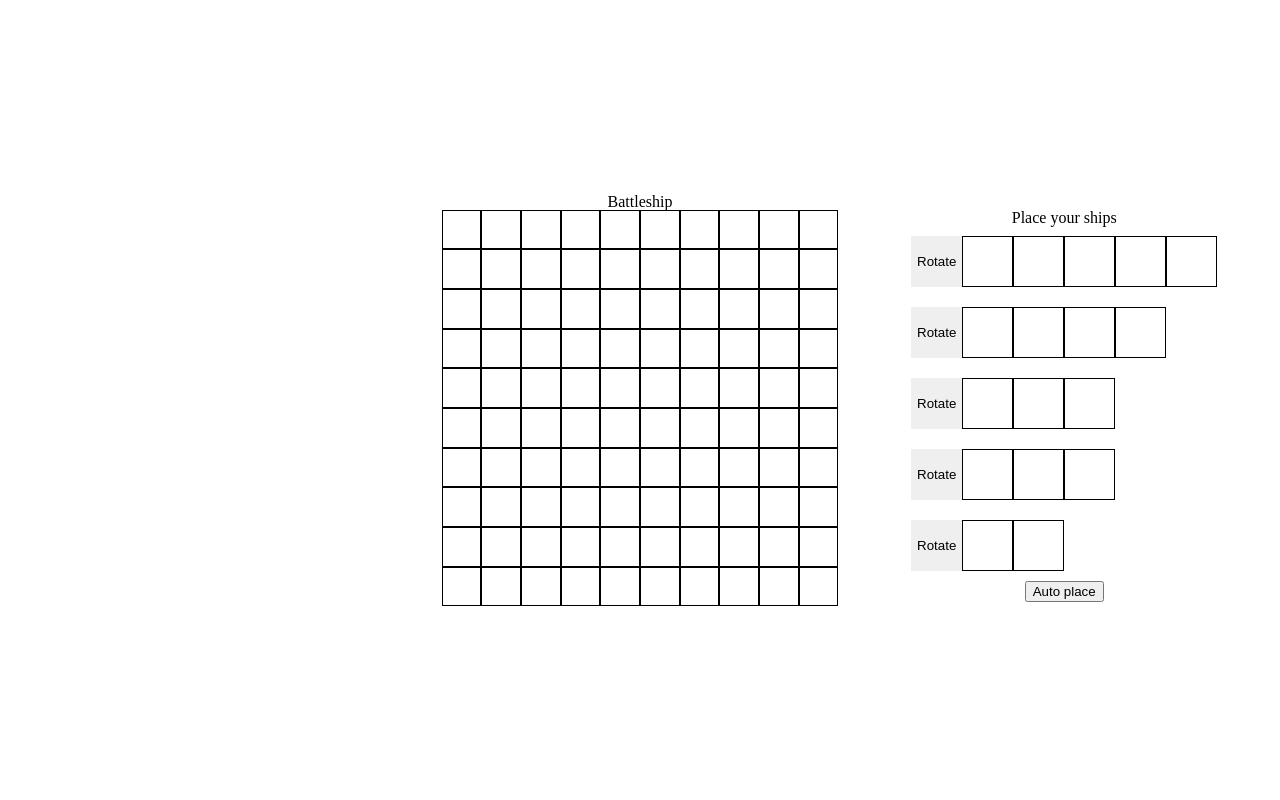
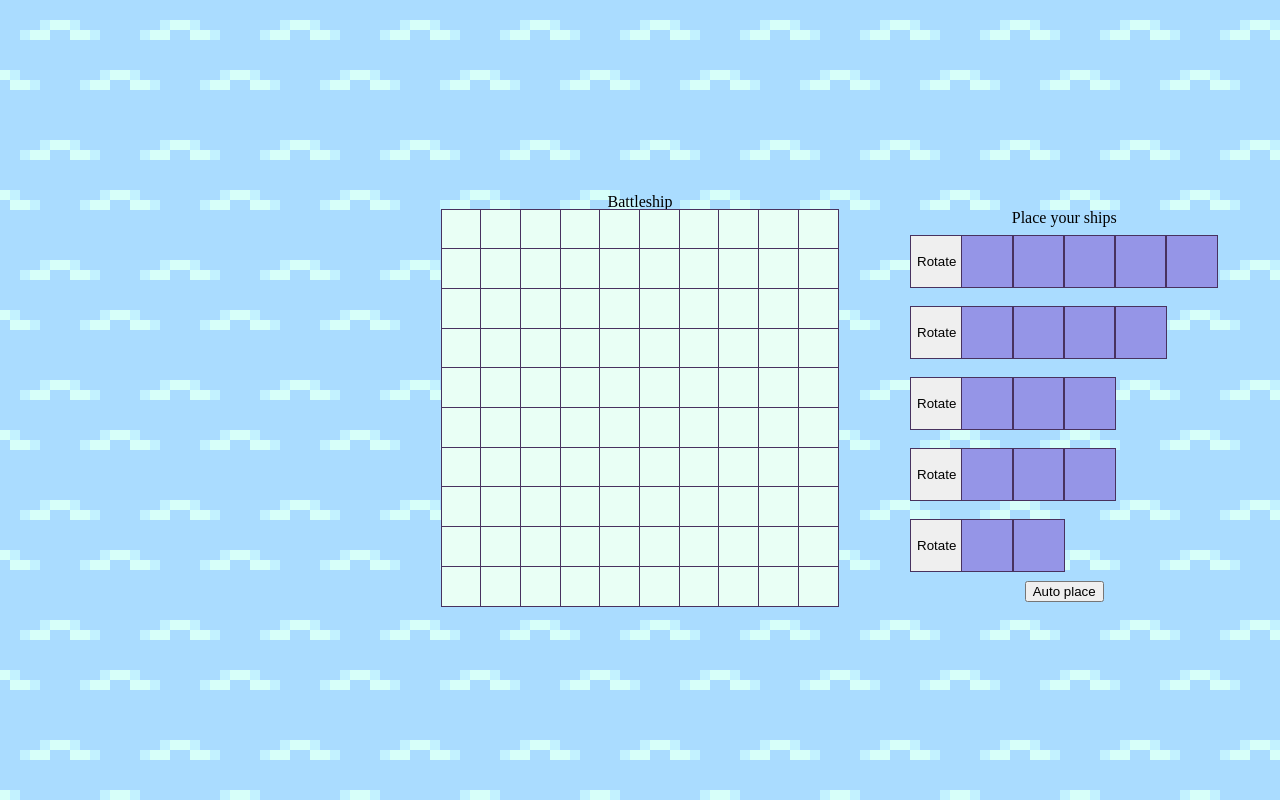
Before and after one commit to zainiscoding/battleship, a React (Create React App) app: page / in a window 1280 px wide. Built offline with nearby package versions, Linux system fonts and the light colour scheme; the HTML template or start-up script is replaced by a standard one.

Commit message:
CSS styling and improvements

```diff
--- a/src/components/GameLogicContainer.js
+++ b/src/components/GameLogicContainer.js
@@ -17,7 +17,6 @@
 
   const [player, setPlayer] = useState(initialPlayer.getInitialState());
   const [computer, setComputer] = useState(initialComputer.getInitialState());
-
   const [playerBoard, setPlayerBoard] = useState(
     initialPlayerBoard.getInitialState()
   );
@@ -148,17 +147,20 @@
     placingShip = false;
     const newPlayer = gameboardFactory();
     const stateCopy = newPlayer.getInitialState();
-    initialPlayerBoard.placeShips(newPlayer, newPlayer.gameboardArray);
+    newPlayer.placeShips(newPlayer, newPlayer.gameboardArray);
     setPlayerBoard(stateCopy);
     startGame(true);
   }
 
   function startGame(isRandom) {
     function gameStart() {
-      const newComputer = gameboardFactory();
-      const stateCopy = newComputer.getInitialState();
-      initialComputerBoard.placeShips(newComputer, newComputer.gameboardArray);
-      setComputerBoard(stateCopy);
+      const newComputerBoard = gameboardFactory();
+      const newComputerBoardState = newComputerBoard.getInitialState();
+      newComputerBoard.placeShips(
+        newComputerBoard,
+        newComputerBoard.gameboardArray
+      );
+      setComputerBoard(newComputerBoardState);
       preparing = false;
     }
 
@@ -224,13 +226,14 @@
           hitPlayerBlocks,
           setHitPlayerBlocks
         );
-      }, 0);
+      }, 1500);
     }
     //eslint-disable-next-line
   }, [playerTurn]);
 
   useEffect(() => {
     setTimeout(function () {
+      console.log('happening');
       if (playerHit === true) {
         setPlayerHit(false);
       } else if (playerMiss === true) {
--- a/src/components/display_components/DisplayComputerBoard.jsx
+++ b/src/components/display_components/DisplayComputerBoard.jsx
@@ -33,9 +33,7 @@
               data-x={props.setX(index)}
               data-y={props.setY(index)}
               onClick={props.playerAttackHandler}
-            >
-              s
-            </div>
+            ></div>
           );
         } else if (block.miss) {
           return <div key={index} className='miss-block'></div>;
--- a/src/components/display_components/DisplayEnemyFace.jsx
+++ b/src/components/display_components/DisplayEnemyFace.jsx
@@ -35,7 +35,7 @@
               src={thinkingCatBig}
               alt='Thinking cat'
             />
-            Hmm...
+            Make your play, human!
           </div>
         )}
         {props.playerHit && !props.playerWins && (
--- a/src/components/display_components/DisplayPlayerBoard.jsx
+++ b/src/components/display_components/DisplayPlayerBoard.jsx
@@ -36,7 +36,11 @@
               return (
                 <div
                   key={index}
-                  className='player-ship-block'
+                  className={
+                    props.preparing
+                      ? 'player-ship-block--removable'
+                      : 'player-ship-block'
+                  }
                   id={index}
                   data-x={props.setX(index)}
                   data-y={props.setY(index)}
--- a/src/styles/main.css
+++ b/src/styles/main.css
@@ -20,6 +20,7 @@
 
 
 #game-wrapper {
+  background-image: url('../assets/images/water.png');
   display: flex;
   flex-direction: column;
   height: 100%;
@@ -110,74 +111,110 @@
 }
 
 .empty-block {
-  background: white;
-  border: solid 1px black;
+  background: #e9fff5;
+  -webkit-box-shadow: 0px 0px 0px 1px #48325F;
+  -moz-box-shadow: 0px 0px 0px 1px #48325F;
+  box-shadow: 0px 0px 0px 1px #48325F;
+  cursor: pointer;
 }
 
 .empty-block--hovered{
-  background: red;
-  border: solid 1px black;
+  background: #F51743;
+  -webkit-box-shadow: 0px 0px 0px 1px #48325F;
+  -moz-box-shadow: 0px 0px 0px 1px #48325F;
+  box-shadow: 0px 0px 0px 1px #48325F;
 }
 
 .empty-block--hovered--not-allowed {
-  background: white;
-  border: solid 1px black;
+  background: #e9fff5;
+  -webkit-box-shadow: 0px 0px 0px 1px #48325F;
+  -moz-box-shadow: 0px 0px 0px 1px #48325F;
+  box-shadow: 0px 0px 0px 1px #48325F;
   cursor: not-allowed;
 }
 
 .ship-block {
-  background: red;
-  border: solid 1px black;
+  background: #F51743;
+  -webkit-box-shadow: 0px 0px 0px 1px #48325F;
+  -moz-box-shadow: 0px 0px 0px 1px #48325F;
+  box-shadow: 0px 0px 0px 1px #48325F;
 }
 
 .player-ship-block {
-  border: solid 1px black;
-  background: cyan;
+  -webkit-box-shadow: 0px 0px 0px 1px #48325F;
+  -moz-box-shadow: 0px 0px 0px 1px #48325F;
+  box-shadow: 0px 0px 0px 1px #48325F;
+  background: #9595e7;
   height: 100%;
+  cursor: not-allowed;
+}
+
+.player-ship-block--removable {
+  -webkit-box-shadow: 0px 0px 0px 1px #48325F;
+  -moz-box-shadow: 0px 0px 0px 1px #48325F;
+  box-shadow: 0px 0px 0px 1px #48325F;
+  background: #9595e7;
+  height: 100%;
+  cursor:pointer;
 }
 
 .player-ship-block--hit {
   display:flex;
   place-items: center;
   place-content: center;
-  border: solid 1px black;
-  background: orange;
+  -webkit-box-shadow: 0px 0px 0px 1px #48325F;
+  -moz-box-shadow: 0px 0px 0px 1px #48325F;
+  box-shadow: 0px 0px 0px 1px #48325F;
+  background: #F51743;
   height: 100%;
 }
 
 .player-ship-block--sunk {
-  border: solid 1px black;
-  background:grey;
+  -webkit-box-shadow: 0px 0px 0px 1px #48325F;
+  -moz-box-shadow: 0px 0px 0px 1px #48325F;
+  box-shadow: 0px 0px 0px 1px #48325F;
+  background:#8E7278;
   height: 100%;
 }
 
 .miss-block{
-  background:black
+  -webkit-box-shadow: 0px 0px 0px 0.5px #48325F;
+  -moz-box-shadow: 0px 0px 0px 0.5px #48325F;
+  box-shadow: 0px 0px 0px 0.5px #48325F;
 }
 
 .invisible-block {
-  background: white;
-  height: 100%;
-  width: 100%;
+  background: #e9fff5;
+  -webkit-box-shadow: 0px 0px 0px 1px #48325F;
+  -moz-box-shadow: 0px 0px 0px 1px #48325F;
+  box-shadow: 0px 0px 0px 1px #48325F;
+  cursor: pointer;
 }
 
 .enemy-ship-block {
-  background: white;
-  border: solid 1px black;
+  background: #e9fff5;
+  -webkit-box-shadow: 0px 0px 0px 1px #48325F;
+  -moz-box-shadow: 0px 0px 0px 1px #48325F;
+  box-shadow: 0px 0px 0px 1px #48325F;
+  cursor: pointer;
 }
 
 .enemy-ship-block--hit {
   display:flex;
   place-items: center;
   place-content: center;
-  background: orange;
-  border: solid 1px black;
+  background: #F51743;
+  -webkit-box-shadow: 0px 0px 0px 1px #48325F;
+  -moz-box-shadow: 0px 0px 0px 1px #48325F;
+  box-shadow: 0px 0px 0px 1px #48325F;
   height: 100%;
 }
 
 .enemy-ship-block--sunk {
-  background: grey;
-  border: solid 1px black;
+  background: #8E7278;
+  -webkit-box-shadow: 0px 0px 0px 1px #48325F;
+  -moz-box-shadow: 0px 0px 0px 1px #48325F;
+  box-shadow: 0px 0px 0px 1px #48325F;
   height: 100%;
 }
 
@@ -193,8 +230,10 @@
 }
 
 .ship {
-  background: white;
-  border: solid 1px black;
+  background: #e9fff5;
+  -webkit-box-shadow: 0px 0px 0px 1px #48325F;
+  -moz-box-shadow: 0px 0px 0px 1px #48325F;
+  box-shadow: 0px 0px 0px 1px #48325F;
 }
 
 .ship__rotate-ship-button{
@@ -202,6 +241,7 @@
   outline: none;
   align-self: center;
   height: 31px;
+  cursor:pointer;
 }
 
 #player-ships-wrapper__ships{
@@ -228,15 +268,21 @@
   height: fit-content;
   width: fit-content;
   margin: 10px;
+  cursor:pointer;
+  background: #9595e7;
+  -webkit-box-shadow: 0px 0px 0px 1px #48325F;
+  -moz-box-shadow: 0px 0px 0px 1px #48325F;
+  box-shadow: 0px 0px 0px 1px #48325F;
 }
 
 .ship-highlight--selected{
   height: fit-content;
   width: fit-content;
   margin: 10px;
-  -webkit-box-shadow: 0px 0px 0px 1px #f00;
-  -moz-box-shadow: 0px 0px 0px 1px #f00;
-  box-shadow: 0px 0px 0px 1px #f00;
+  background: #9595e7;
+  -webkit-box-shadow: 1px 1px 1px 1px #F51743;
+  -moz-box-shadow: 1px 1px 1px 1px #F51743;
+  box-shadow: 0px 0px 3px 2px #F51743;
 }
 
 
@@ -245,9 +291,11 @@
 }
 
 .player-ship-block--docked {
-  height: 29px;
-  width: 29px;
-  border: solid 1px black;
+  height: 31px;
+  width: 31px;
+  -webkit-box-shadow: 0px 0px 0px 1px #48325F;
+  -moz-box-shadow: 0px 0px 0px 1px #48325F;
+  box-shadow: 0px 0px 0px 1px #48325F;
   pointer-events: none;
 }
 
@@ -319,9 +367,11 @@
 
 
   .player-ship-block--docked {
-    height: 49px;
-    width: 49px;
-    border: solid 1px black;
+    height: 51px;
+    width: 51px;
+    -webkit-box-shadow: 0px 0px 0px 1px #48325F;
+  -moz-box-shadow: 0px 0px 0px 1px #48325F;
+  box-shadow: 0px 0px 0px 1px #48325F;
     pointer-events: none;
   }
 
```
Also changed, not shown: src/assets/images/water.png (added).
